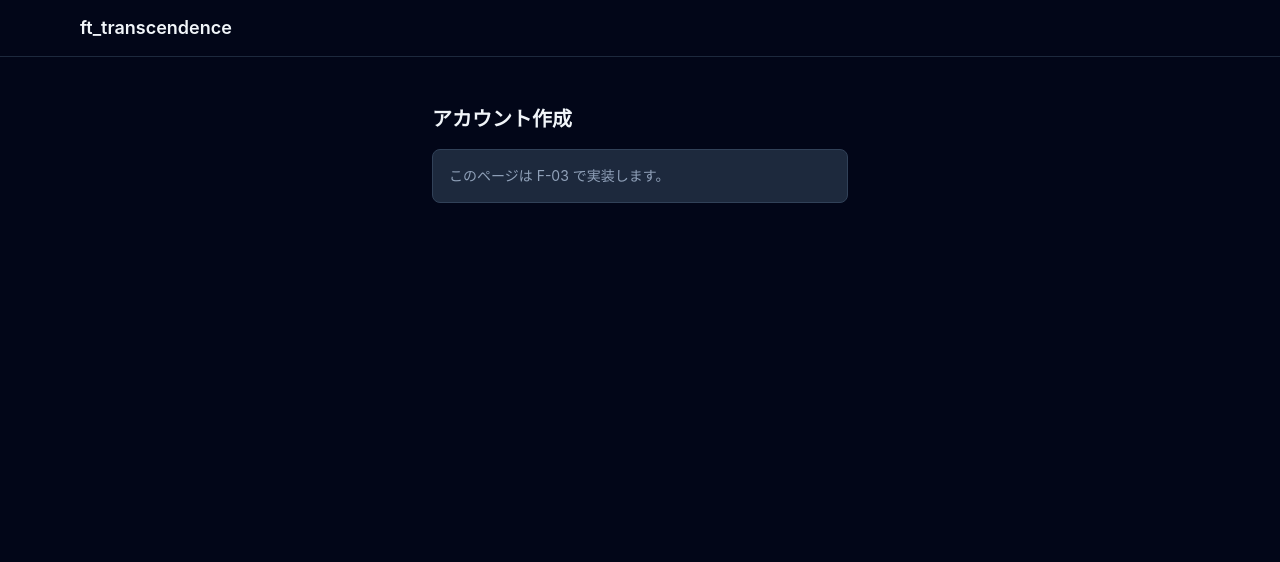
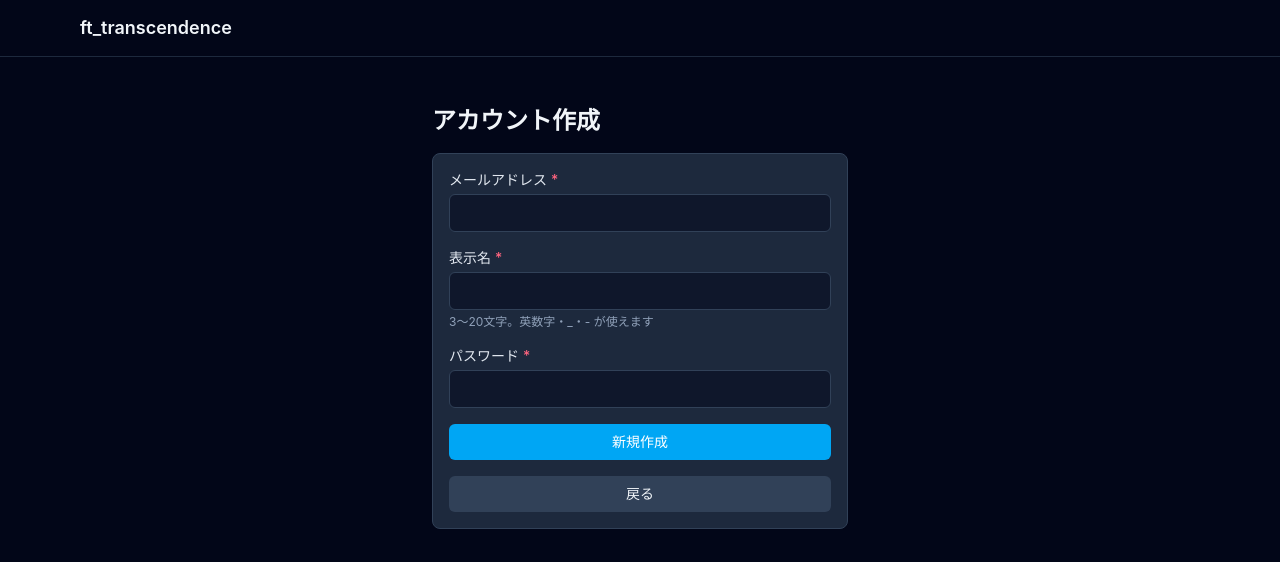
Before and after one commit to samatsum/ft_Transcendence, a React (Vite) app in the folder app/frontend/: page /signup in a window 1280 px wide. Shown: the top 562 px of the page. Built offline with nearby package versions, Linux system fonts and the light colour scheme; no server answers.

Commit message:
新規作成画面を実装

```diff
--- a/app/frontend/src/pages/SignupPage.tsx
+++ b/app/frontend/src/pages/SignupPage.tsx
@@ -1,15 +1,184 @@
+import { useState, type FormEvent } from 'react';
+import { useNavigate } from 'react-router-dom';
+import { selfSchema, signupRequestSchema, type Self, type SignupRequest } from '@ft/shared';
+import type { ZodIssue } from 'zod';
+
+import { useApi } from '../api/useApi.js';
+import { ApiError } from '../api/apiError.js';
+import { Button } from '../components/Button.js';
 import { Card } from '../components/Card.js';
+import { FormField } from '../components/FormField.js';
+import { Input } from '../components/Input.js';
+import { useAuth } from '../contexts/AuthContext.js';
+import { useToast } from '../contexts/ToastContext.js';
 
-// F-03 の担当。ここは stub
+type FieldName = keyof SignupRequest;
+type FieldErrors = Partial<Record<FieldName | 'form', string>>;
+
+function isFieldName(value: unknown): value is FieldName {
+	return value === 'email' || value === 'display_name' || value === 'password';
+}
+
+function validationMessage(issue: ZodIssue): string {
+	const field = issue.path[0];
+
+	if (field === 'email') {
+		return 'メールアドレスの形式で入力してください';
+	}
+	if (field === 'display_name') {
+		if (issue.code === 'too_small') return '表示名は3文字以上で入力してください';
+		if (issue.code === 'too_big') return '表示名は20文字以内で入力してください';
+		return '表示名は英数字・_・- のみ使えます';
+	}
+	if (field === 'password') {
+		if (issue.code === 'too_small') return 'パスワードは8文字以上で入力してください';
+		if (issue.code === 'too_big') return 'パスワードは128文字以内で入力してください';
+	}
+	return '入力内容を確認してください';
+}
+
+function zodFieldErrors(issues: ZodIssue[]): FieldErrors {
+	const errors: FieldErrors = {};
+
+	for (const issue of issues) {
+		const field = issue.path[0];
+		if (isFieldName(field) && !errors[field]) {
+			errors[field] = validationMessage(issue);
+		}
+	}
+
+	return errors;
+}
+
+function apiFieldErrors(err: ApiError): FieldErrors {
+	if (err.code === 'email_taken') {
+		return { email: 'このメールアドレスは既に登録されています' };
+	}
+	if (err.code === 'name_taken') {
+		return { display_name: 'この表示名は既に使われています' };
+	}
+	if (err.code === 'validation_failed' && err.details) {
+		const errors: FieldErrors = {};
+		for (const [field, message] of Object.entries(err.details)) {
+			if (isFieldName(field)) errors[field] = message;
+		}
+		return Object.keys(errors).length > 0
+			? errors
+			: { form: '入力内容にエラーがあります' };
+	}
+	return { form: err.message || 'アカウント作成に失敗しました' };
+}
 
 export default function SignupPage() {
+	const navigate = useNavigate();
+	const api = useApi();
+	const { setUser } = useAuth();
+	const { push } = useToast();
+
+	const [email, setEmail] = useState('');
+	const [displayName, setDisplayName] = useState('');
+	const [password, setPassword] = useState('');
+	const [errors, setErrors] = useState<FieldErrors>({});
+	const [submitting, setSubmitting] = useState(false);
+
+	async function handleSubmit(event: FormEvent<HTMLFormElement>) {
+		event.preventDefault();
+		if (submitting) return;
+
+		setErrors({});
+
+		const parsed = signupRequestSchema.safeParse({
+			email,
+			display_name: displayName,
+			password,
+		});
+
+		if (!parsed.success) {
+			setErrors(zodFieldErrors(parsed.error.issues));
+			return;
+		}
+
+		setSubmitting(true);
+		try {
+			const user = await api.post<Self>('/api/auth/signup', parsed.data, {
+				schema: selfSchema,
+				toast: false,
+			});
+
+			setUser({ id: user.id, displayName: user.display_name });
+			push({ kind: 'success', message: 'アカウントを作成しました' });
+			navigate('/lobby', { replace: true });
+		} catch (err) {
+			if (err instanceof ApiError) {
+				setErrors(apiFieldErrors(err));
+			} else {
+				setErrors({ form: 'アカウント作成に失敗しました' });
+			}
+		} finally {
+			setSubmitting(false);
+		}
+	}
+
 	return (
 		<div className="mx-auto flex max-w-md flex-col gap-4 px-4 py-12">
-			<h1 className="text-heading-md">アカウント作成</h1>
+			<h1 className="text-heading-lg">アカウント作成</h1>
+
 			<Card>
-				<p className="text-body text-slate-400">
-					このページは F-03 で実装します。
-				</p>
+				<form className="flex flex-col gap-4" onSubmit={handleSubmit}>
+					{errors.form && (
+						<p className="rounded-md border border-rose-500 bg-rose-950/40 px-3 py-2 text-body text-rose-200">
+							{errors.form}
+						</p>
+					)}
+
+					<FormField label="メールアドレス" error={errors.email} required>
+						<Input
+							type="email"
+							value={email}
+							onChange={(event) => setEmail(event.target.value)}
+							autoComplete="email"
+							disabled={submitting}
+						/>
+					</FormField>
+
+					<FormField
+						label="表示名"
+						error={errors.display_name}
+						hint="3〜20文字。英数字・_・- が使えます"
+						required
+					>
+						<Input
+							value={displayName}
+							onChange={(event) => setDisplayName(event.target.value)}
+							autoComplete="username"
+							disabled={submitting}
+						/>
+					</FormField>
+
+					<FormField label="パスワード" error={errors.password} required>
+						<Input
+							type="password"
+							value={password}
+							onChange={(event) => setPassword(event.target.value)}
+							autoComplete="new-password"
+							disabled={submitting}
+						/>
+					</FormField>
+
+					<Button type="submit" fullWidth disabled={submitting}>
+						{submitting ? '作成中…' : '新規作成'}
+					</Button>
+
+					<Button
+						type="button"
+						variant="secondary"
+						fullWidth
+						disabled={submitting}
+						onClick={() => navigate('/login')}
+					>
+						戻る
+					</Button>
+				</form>
 			</Card>
 		</div>
 	);
```
